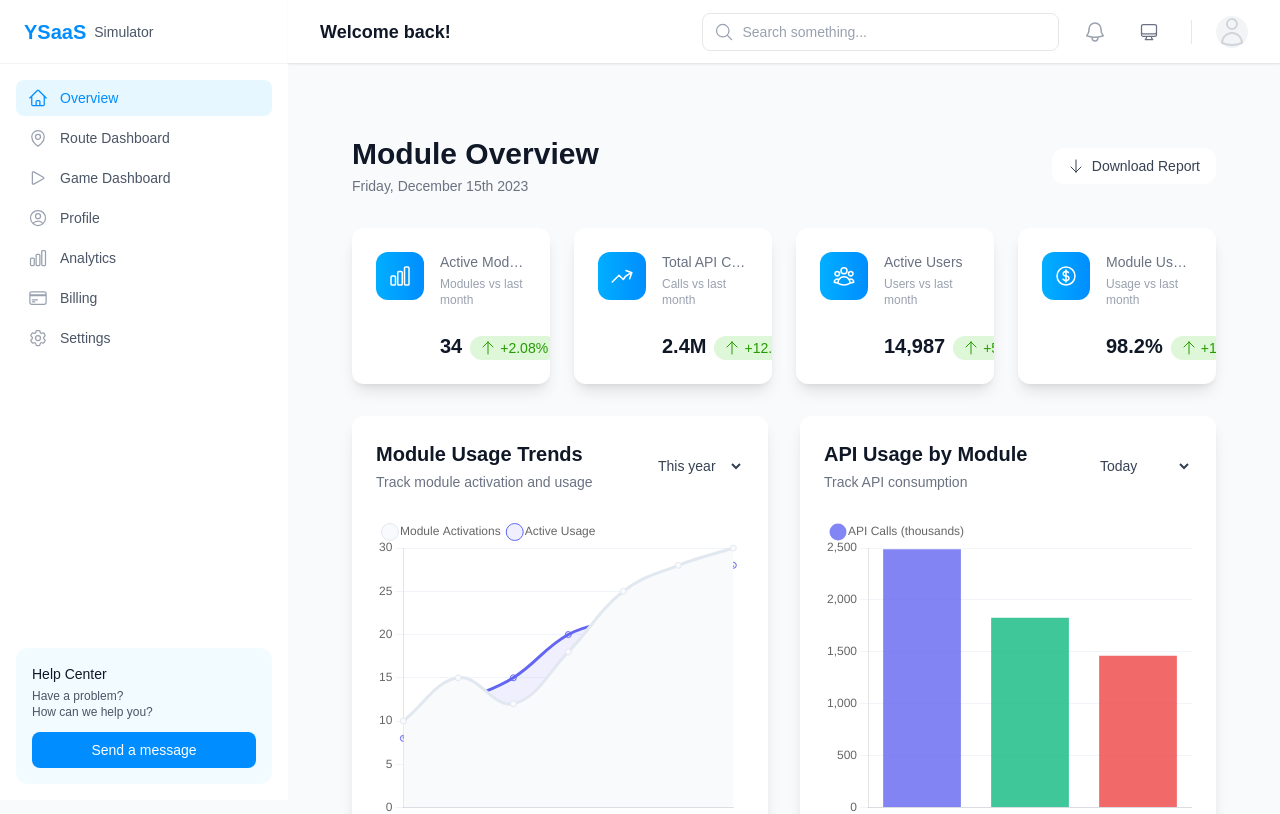
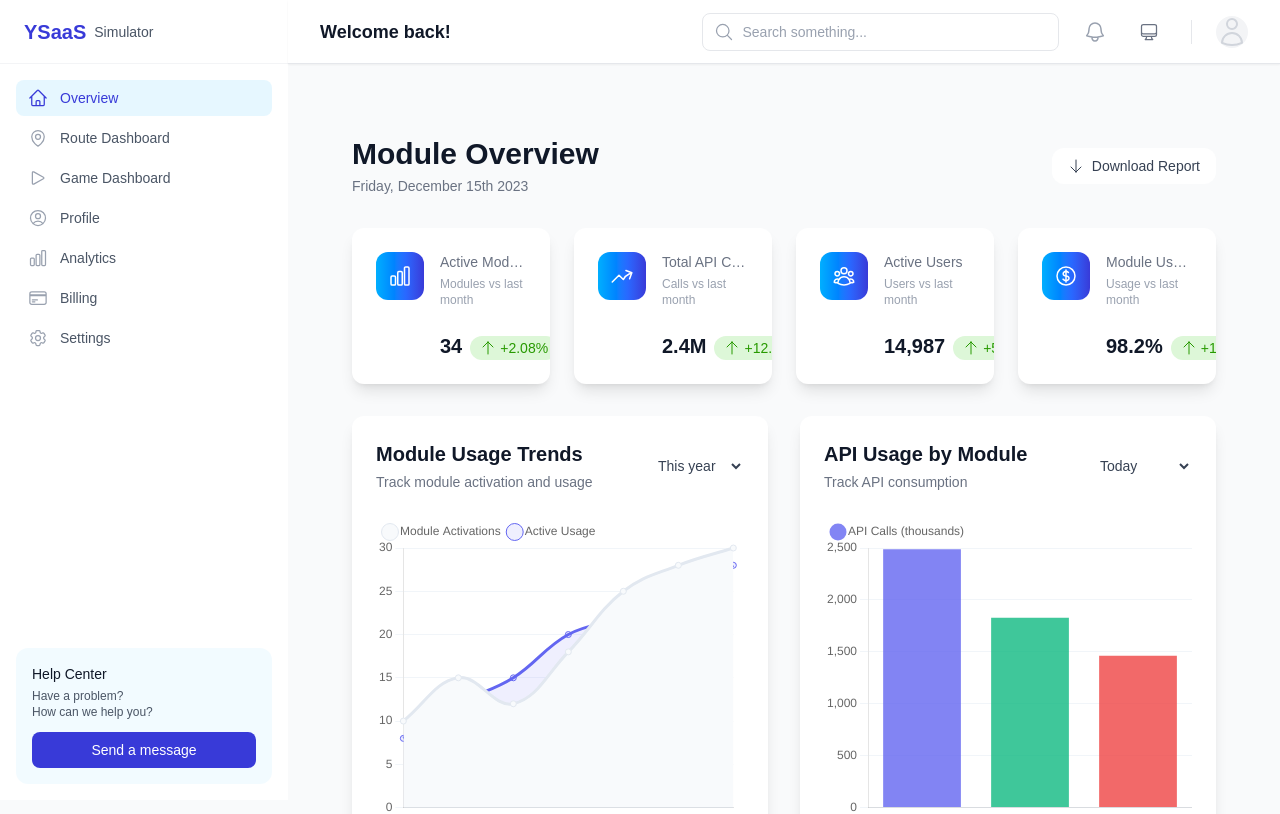
Before and after one commit to pixelbren/saas-module-simulator, a Next.js app: page /dashboard in a window 1280 px wide. Shown: the top 814 px of the page. Built offline with nearby package versions, Linux system fonts and the light colour scheme; no server answers; a web font is replaced by a local one.

Commit message:
Update profile page, sidebar component, and add route directory

```diff
--- a/src/app/globals.css
+++ b/src/app/globals.css
@@ -10,7 +10,7 @@
   --color-primary-300: oklch(0.8 0.2 250);
   --color-primary-400: oklch(0.75 0.25 250);
   --color-primary-500: oklch(0.7 0.3 250);
-  --color-primary-600: oklch(0.65 0.25 250);
+  --color-primary-600: #383ad8;
   --color-primary-700: oklch(0.6 0.2 250);
   --color-primary-800: oklch(0.55 0.15 250);
   --color-primary-900: oklch(0.5 0.1 250);
```
